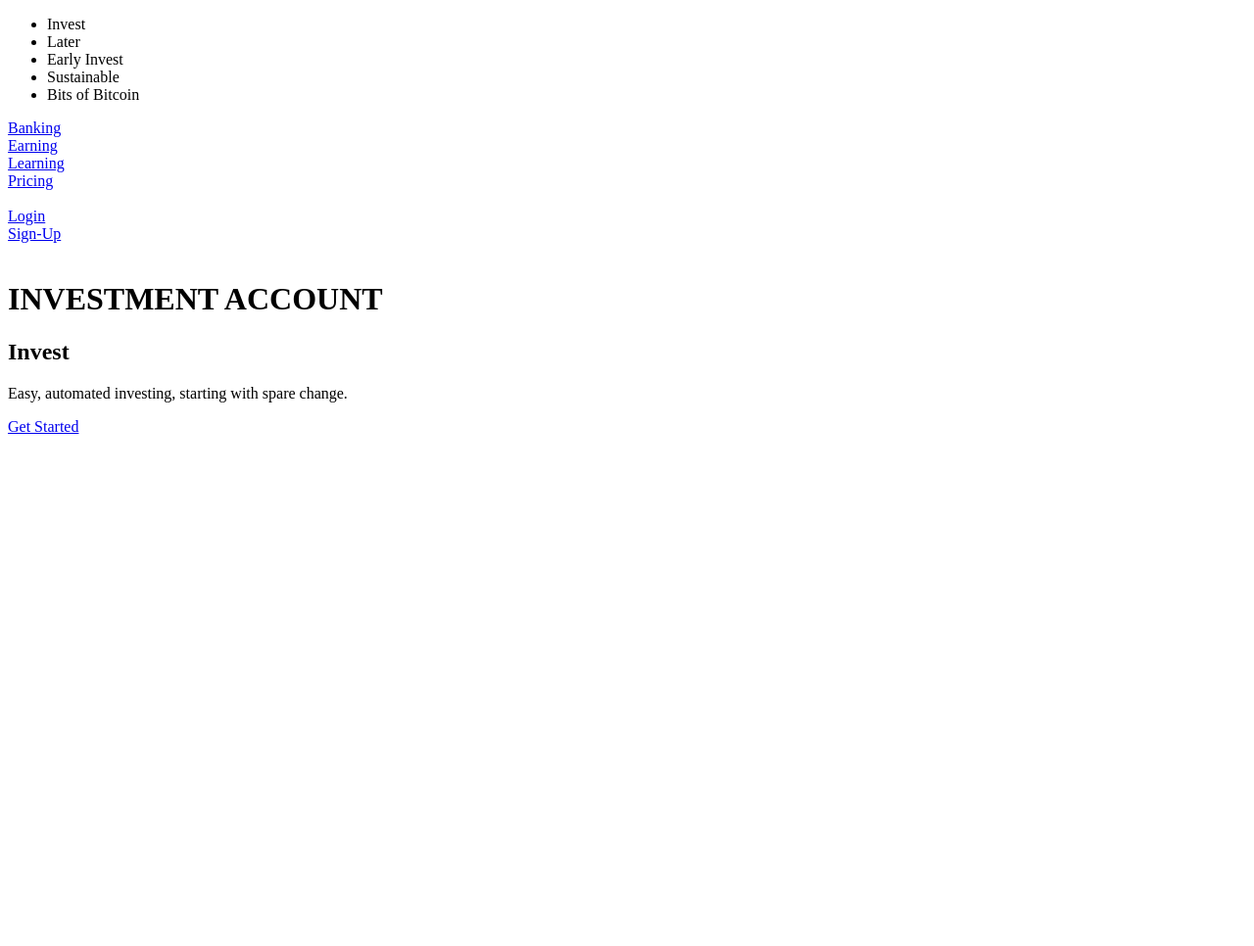
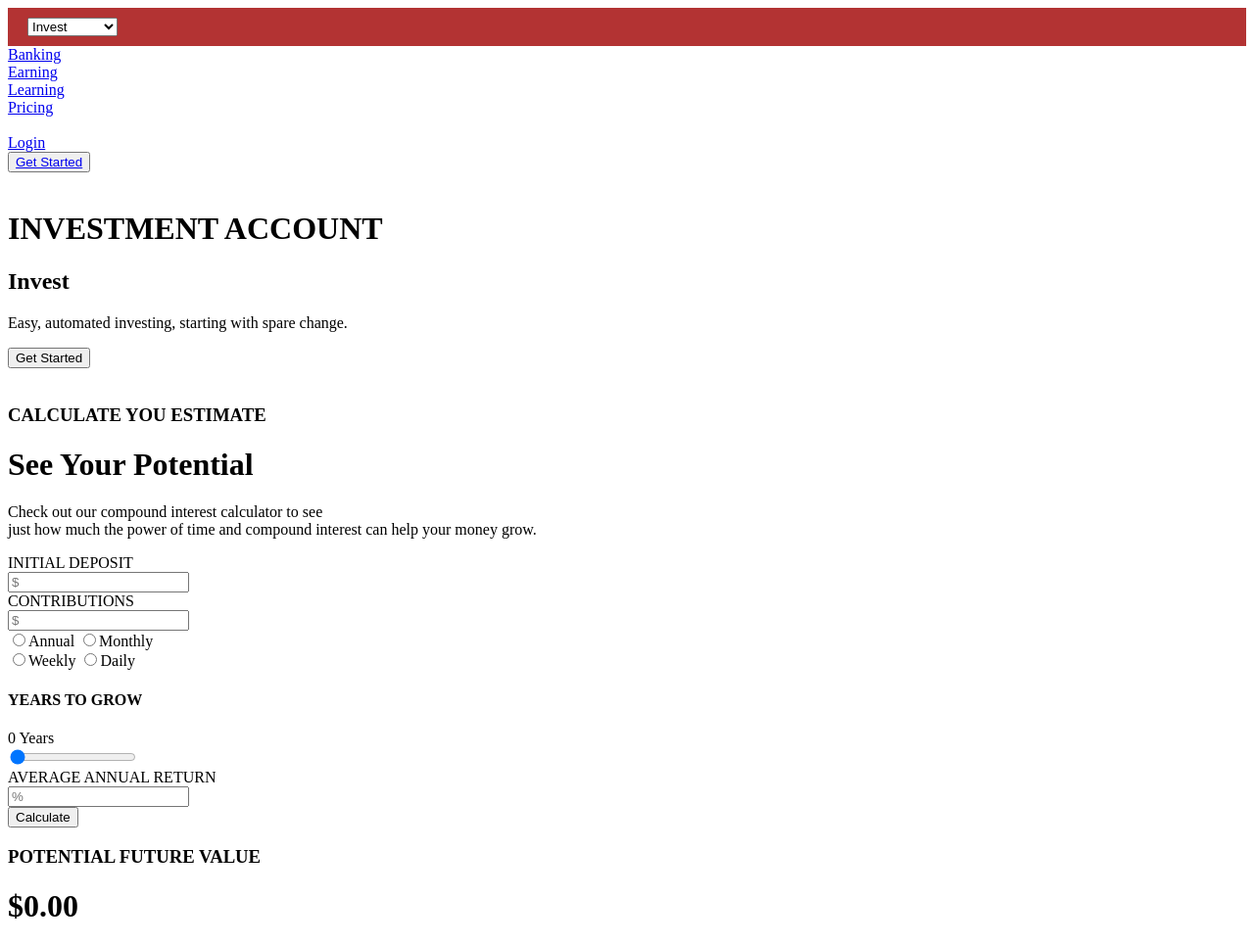
Before and after one commit to Kay-pereira/invest-page-, a plain HTML site: page Invest Page/index.html in a window 1280 px wide. Shown: the whole page at 98% size. Before the commit the page ends 800 px from the top, so only its background shows below. Drawn offline with Linux system fonts and the light colour scheme.

Commit message:
Update index.html

```diff
--- a/Invest Page/index.html
+++ b/Invest Page/index.html
@@ -3,20 +3,22 @@
 <head>
     <meta charset="UTF-8" />
     <meta name="Author" content="edmundpereira18@gmail.com"/>
-    <link href="styles.css" rel="stylesshet"/>
+    <meta name="viewport" content="width=device-width, initial-scale=1.0"/>
+    <link href="styles.css" rel="stylesheet"/>
     <link href="https://unpkg.com/boxicons@2.1.4/css/boxicons.min.css" rel="stylesheet-icons">
     <title>Invest Page</title>
 </head>
-<body>
+<body class="body">
     <div class="Header">
         <div class="Investment-list">
-            <ul class="Invest Button-Hover">
-            <li>Invest</li>
-            <li>Later</li>
-            <li>Early Invest</li>
-            <li>Sustainable</li>
-            <li>Bits of Bitcoin</li>
-        </ul>
+         <select name="investment-options" id="investment-options">
+           <option value="invest">Invest</option>
+           <option value="later">Later</option>
+           <option value="early-invest">Early Invest</option>
+           <option value="sustainable">Sustainable</option>
+           <option value="bitcoin">Bitcoin</option>
+         </select>
+        </div>
         </div>
         <div class="Banking-Button">
             <a href="banking.html">Banking</a>
@@ -32,20 +34,62 @@
         </div>
         <br/>
 
-        <div class="login">
-            <a href="Login.html">Login</a>
-        </div>
-        <div class="signup-page">
-            <a href="Sign-Up.html">Sign-Up</a>
-        </div>
+        <section class="login-signup section">
+         <div class="login-page">
+             <a href="Login.html">Login</a>
+         </div>
+         <div class="signup-page">
+           <button class="signup-button"><a class="signup-link" href="Sign-Up.html">Get Started</a> </button>
+          </div>
+        </section>
     </div>
     <br/>
 
     <div class="Header-Banner">
         <h1 class="Header-Banner-h1">INVESTMENT ACCOUNT</h1>
         <h2 class="Header-Banner-h2">Invest</h2>
-        <p>Easy, automated investing, starting with spare change.</p>
-        <a class="Get-started" href="#">Get Started</a>
+        <p class="p1">Easy, automated investing, starting with spare change.</p>
+            <a class="Get-started-link" href="#"><button class="Get-started">Get Started</button></a>
     </div>
+        <br/>
+
+        <div class="Estimate-Calculator">
+        <h3>CALCULATE YOU ESTIMATE</h3>
+        <h1 class="h1-potential">See Your Potential</h1>
+        <p>Check out our compound interest calculator to see<br/> just how much the power of time and compound
+         interest can help your money grow.</p>
+    </div>
+    <div class="main-content">
+      <div class="input-section">
+        <span class="init-text">INITIAL DEPOSIT</span>
+        <br/>
+        <input id="Initial-deposit" type="number" placeholder="$"> <br/>
+
+        <span class="cont-text">CONTRIBUTIONS</span>
+        <br/>
+        <input id="Contributions" type="number" placeholder="$"> <br/>
+        <label><input type="radio" name="contribution-frequency">Annual</label>
+        <label><input type="radio" name="contribution-frequency">Monthly</label> <br/>
+        <label><input type="radio" name="contribution-frequency">Weekly</label>
+        <label><input type="radio" name="contribution-frequency">Daily</label>
+
+        <h4>YEARS TO GROW</h4>
+        <label for="years-to-grow"></label>
+        <span id="years-to-grow-value">0 Years</span> <br/>
+        <input type="range" id="years-to-grow" min="0" max="100" value="0"> <br/>
+
+        <span class="init-text">AVERAGE ANNUAL RETURN</span>
+        <br/>
+        <input id="annual-interest" type="number" placeholder="%"> <br/>
+        <div class="calculate button">
+          <button id="Calculate-button">Calculate</button>
+        </div>
+      </div>
+      <div class="output-section">
+        <h3>POTENTIAL FUTURE VALUE</h3>
+        <h1 id="future-value">$0.00</h1>
+      </div>
+    </div>
+    <script src="script.js"></script>
 </body>
 </html>
```
